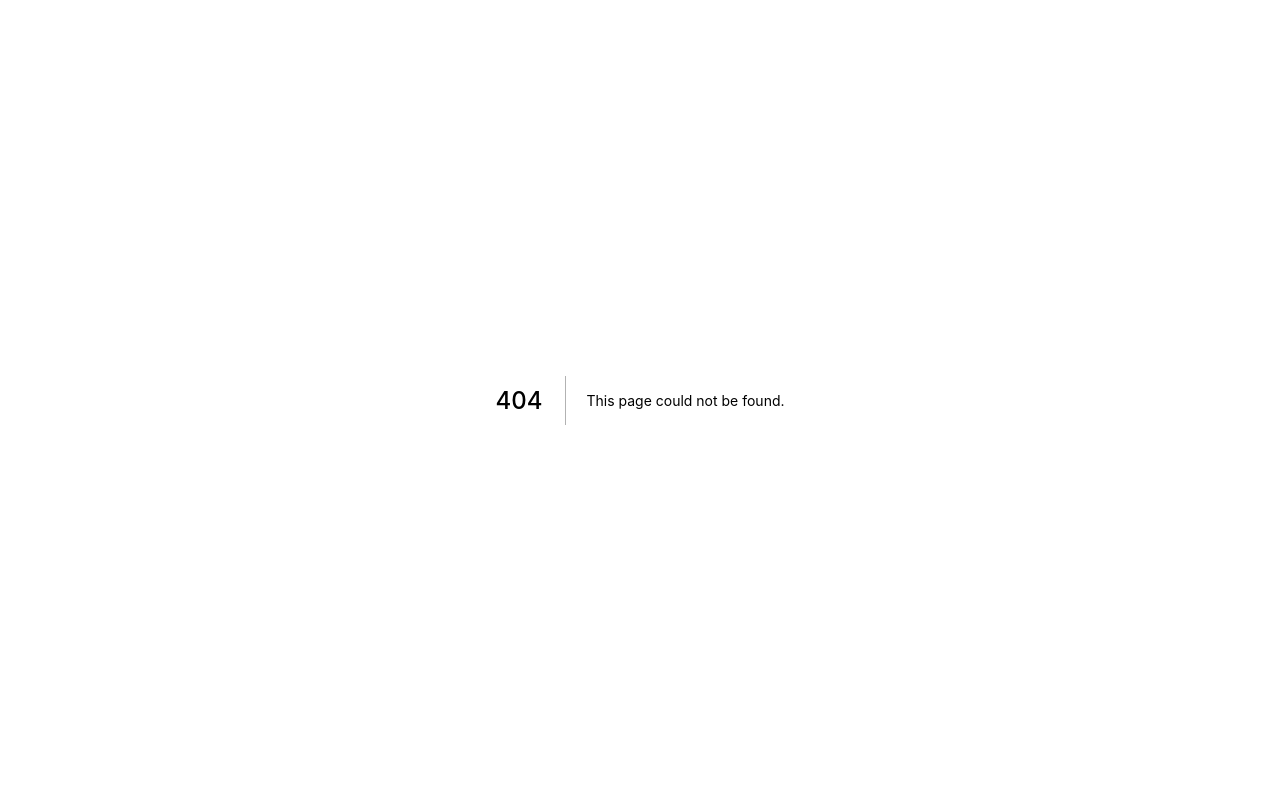
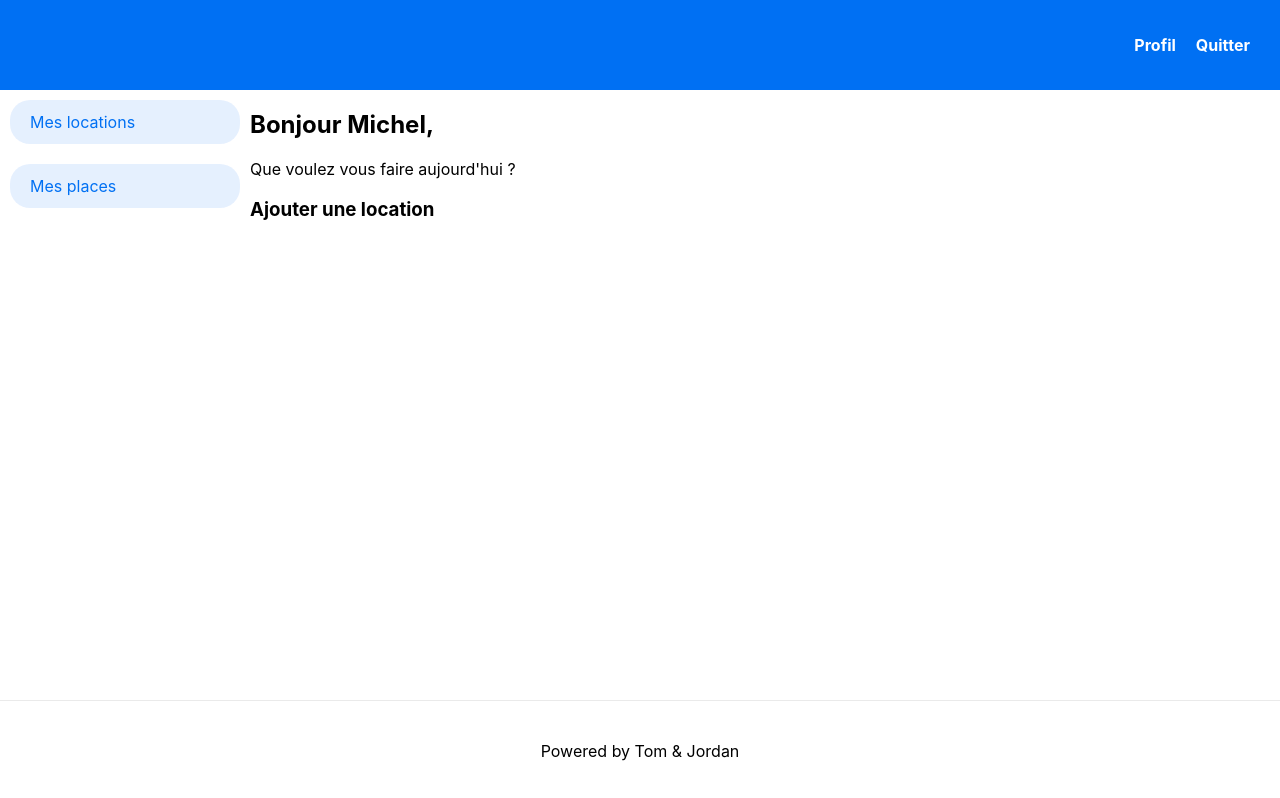
Before and after one commit to Kewey/Parking-vroom-vroom-front, a Next.js app: page /home in a window 1280 px wide. Before the commit this address had no page. Built offline with nearby package versions, Linux system fonts and the light colour scheme.

Commit message:
Add dashboard

```diff
--- a/pages/create.js
+++ b/pages/create.js
@@ -3,12 +3,12 @@ import Link from 'next/link'
 import styles from '../styles/Form.module.css'
 import { useForm } from 'react-hook-form'
 import { api } from '../env'
+import { useEffect } from 'react'
 
 export default function Create() {
 	const { register, handleSubmit } = useForm()
 	let loading = false
 	const onSubmit = (data) => {
-		console.log(`data`, data)
 		loading = true
 		fetch(api + 'users', {
 			method: 'POST',
--- /dev/null
+++ b/pages/home/index.js
@@ -0,0 +1,56 @@
+import Head from 'next/head'
+import Link from 'next/link'
+import styles from '../../styles/App.module.css'
+
+export default function Index() {
+	return (
+		<div className={styles.container}>
+			<Head>
+				<title>Panneau de control | Vroom vroom</title>
+				<link rel='icon' href='/favicon.ico' />
+			</Head>
+
+			<header className={styles.header}>
+				<Link href='/home/profil'>Profil</Link>
+				<Link href='/login'>Quitter</Link>
+			</header>
+
+			<main className={styles.main}>
+				<sidebar>
+					<Link href='/home/location'>Mes locations</Link>
+					<Link href='/home/place'>Mes places</Link>
+				</sidebar>
+
+				<section>
+					<h1>Bonjour Michel,</h1>
+          <p>Que voulez vous faire aujourd'hui ?</p>
+
+          <div className="grid-3">
+            <Link href="/home">
+              <>
+              <h3>Ajouter une location</h3>
+              <p></p>
+              </>
+            </Link>
+            <Link href="/home">
+              <>
+              <h3></h3>
+              <p></p>
+              </>
+            </Link>
+            <Link href="/home">
+              <>
+              <h3></h3>
+              <p></p>
+              </>
+            </Link>
+          </div>
+				</section>
+			</main>
+
+			<footer className={styles.footer}>
+				<p>Powered by Tom & Jordan</p>
+			</footer>
+		</div>
+	)
+}
--- /dev/null
+++ b/styles/App.module.css
@@ -0,0 +1,52 @@
+.container {
+  min-height: 100vh;
+  display: flex;
+  flex-direction: column;
+  justify-content: center;
+  align-items: center;
+}
+
+.header {
+  height: 90px;
+  width: 100%;
+  padding: 20px;
+  display: flex;
+  align-items: center;
+  justify-content: flex-end;
+  background: #0070f3;
+  color: #fff;
+}
+
+.header a {
+  padding: 10px;
+  font-weight: bold;
+}
+
+.main {
+  display: flex;
+  height: calc( 100vh - 190px);
+  width: 100%;
+}
+
+.main sidebar {
+  width: 250px;
+  display: flex;
+  flex-direction: column;
+}
+
+.main sidebar a{
+  padding: 12px 20px;
+  margin: 10px;
+  color: #0070f3;
+  background:  rgba(0, 112, 243, .1);
+  border-radius: 20px;
+}
+
+.footer {
+  width: 100%;
+  height: 100px;
+  border-top: 1px solid #eaeaea;
+  display: flex;
+  justify-content: center;
+  align-items: center;
+}
```
